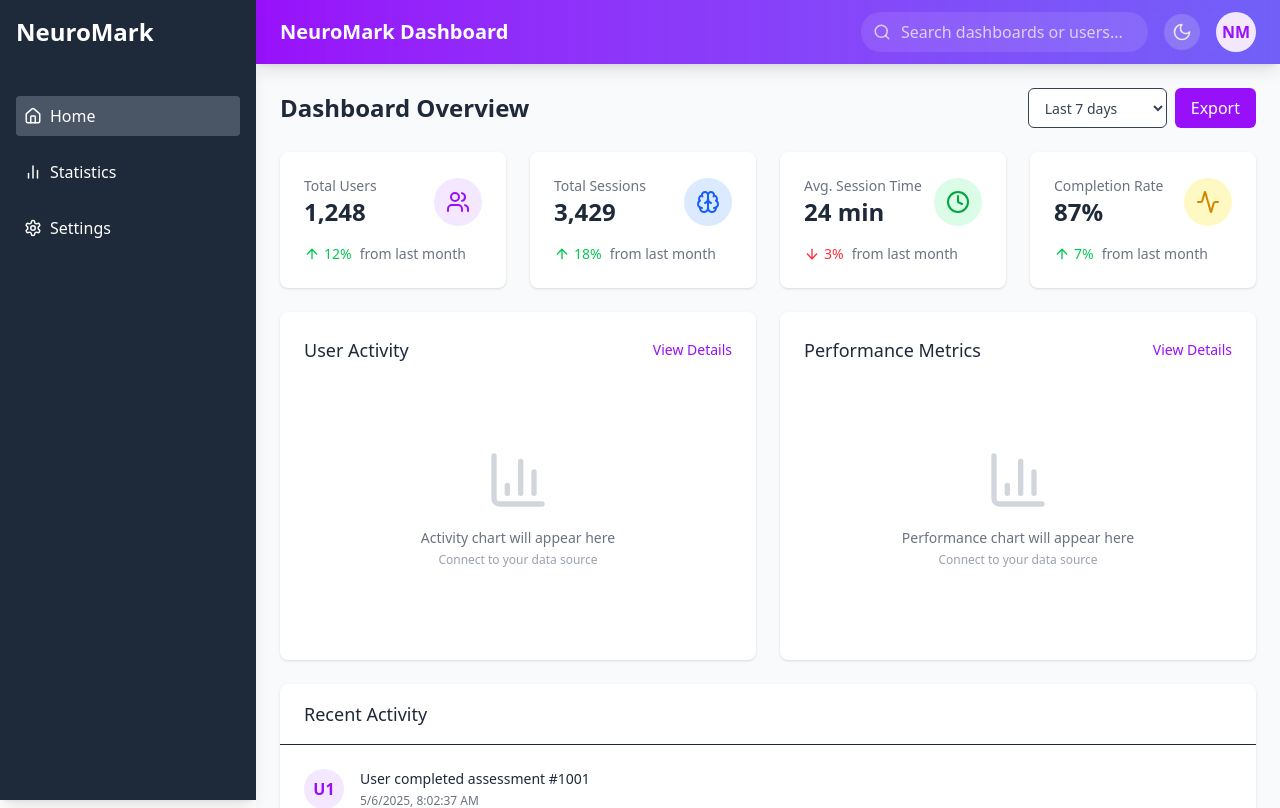
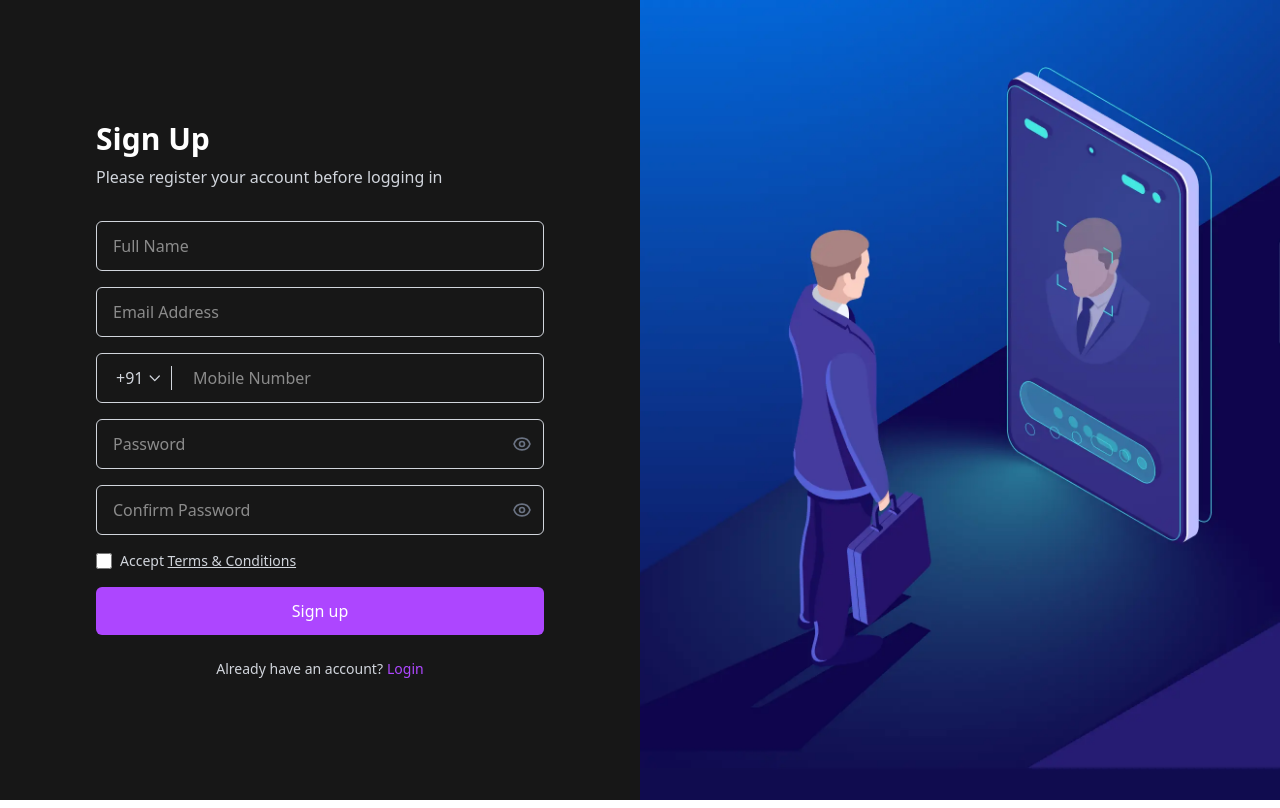
Before and after one commit to saymi313/NeuroMark, a React (Vite) app: page / in a window 1280 px wide. Shown: the top 808 px of the page. Built offline with nearby package versions, Linux system fonts and the light colour scheme.

Commit message:
Update App.jsx
Added Routes for Login and Signup

```diff
--- a/src/App.jsx
+++ b/src/App.jsx
@@ -1,20 +1,25 @@
-import { Routes, Route, Navigate } from 'react-router-dom';
+
+import LoginForm from './Components/Login/LoginForm';
+import SignUpForm from './Components/Signup/SignupForm';
 import Dashboard from './Components/Dashboard/Dashboard';
 import HomePage from './Pages/Home'
-import Analytics from './Pages/Analytics';
 import Settings from './Pages/Settings';
-import './App.css';
-
+import { Routes, Route, Navigate } from 'react-router-dom';
+import Analytics from './Pages/Anaytics';
 function App() {
   return (
+<div>
   <Routes>
-      <Route path="/" element={<Dashboard />}>
+<Route path="/" element= { <SignUpForm/>}/>
+ <Route path='/Login' element={ <LoginForm/>}/>
+ <Route path="/Dashboard" element={<Dashboard/>}>
  <Route index element={<HomePage />} />
  <Route path="stats" element={<Analytics />} />
 <Route path="settings" element={<Settings />} />
 </Route>
 <Route path="*" element={<Navigate to="/" replace />} />
   </Routes>
+ </div>
     );
 }
 
```
Lines whose indentation alone changed are shown as unchanged.
